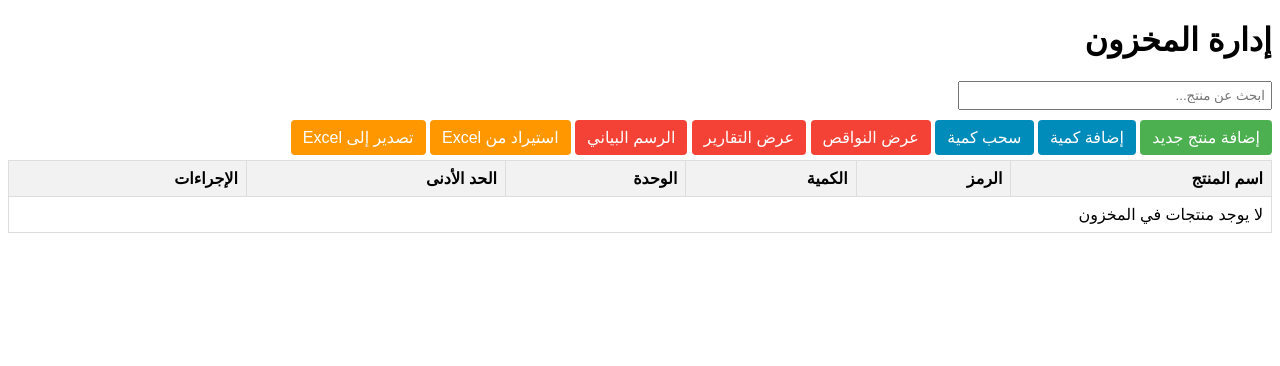
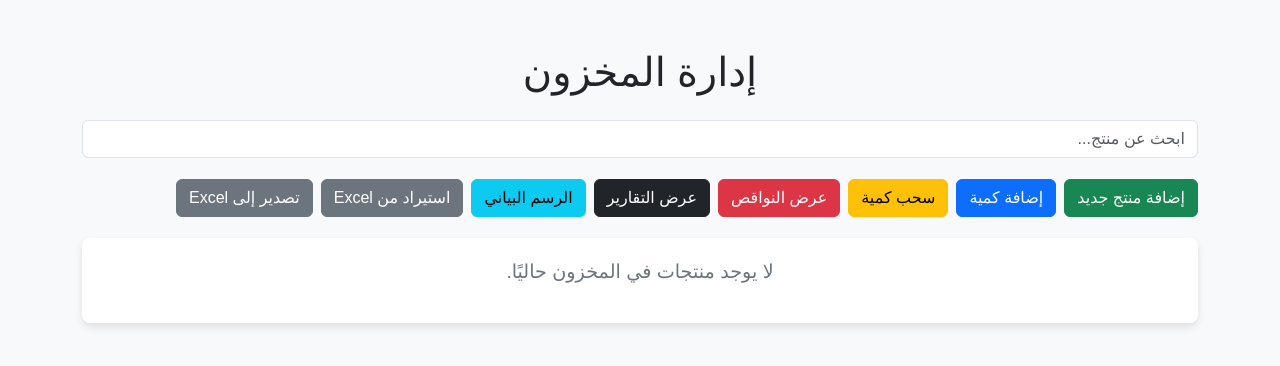
Before and after one commit to abuzain153/myproject, a Django app: template myapp/templates/myapp/product_list.html in a window 1280 px wide. Shown: the top 366 px of the page. Run offline with Django 5.2, Linux system fonts and the light colour scheme; the template is opened without the code that fills it, so the values that code supplies are empty.

Commit message:
Update product_list.html

```diff
--- a/myapp/templates/myapp/product_list.html
+++ b/myapp/templates/myapp/product_list.html
@@ -4,84 +4,60 @@
     <meta charset="UTF-8">
     <meta name="viewport" content="width=device-width, initial-scale=1.0">
     <title>إدارة المخزون</title>
+    <link href="https://cdn.jsdelivr.net/npm/bootstrap@5.3.0/dist/css/bootstrap.min.css" rel="stylesheet">
     <style>
-        /* ... (أنماط CSS كما هي) */
         body {
-            font-family: Arial, sans-serif;
-            direction: rtl; /* الاتجاه من اليمين لليسار */
+            font-family: 'Tajawal', sans-serif;
+            direction: rtl;
+            background-color: #f8f9fa;
         }
-        table {
-            width: 100%;
-            border-collapse: collapse;
+
+        .table-container {
+            background: #fff;
+            padding: 20px;
+            border-radius: 8px;
+            box-shadow: 0 4px 8px rgba(0, 0, 0, 0.1);
+        }
+
+        .btn-action {
+            margin: 5px 0;
+        }
+
+        .search-box {
             margin-bottom: 20px;
         }
-        th, td {
-            border: 1px solid #ddd;
-            padding: 8px;
-            text-align: right;
-        }
-        th {
-            background-color: #f2f2f2;
-        }
-        .search-box {
-            margin-bottom: 10px;
-        }
-        .search-box input {
-            width: 300px;
-            padding: 5px;
-        }
-        .btn {
-            display: inline-block;
-            padding: 8px 12px;
-            margin-bottom: 5px;
-            text-decoration: none;
-            border-radius: 4px;
-        }
-        .btn-add {
-            background-color: #4CAF50;
-            color: white;
-        }
-        .btn-action {
-            background-color: #008CBA;
-            color: white;
-        }
-        .btn-report {
-            background-color: #f44336;
-            color: white;
-        }
-        .btn-excel {
-            background-color: #ff9800;
-            color: white;
-        }
-        .btn-edit {
-            background-color: #2196F3;
-            color: white;
-        }
-        .btn-delete {
-            background-color: #f44336;
-            color: white;
+
+        .no-products {
+            text-align: center;
+            font-size: 1.2rem;
+            color: #6c757d;
         }
     </style>
 </head>
 <body>
 
-    <h1>إدارة المخزون</h1>
+<div class="container my-5">
+    <h1 class="text-center mb-4">إدارة المخزون</h1>
 
-    <div class="search-box">
-        <input type="text" id="searchInput" placeholder="ابحث عن منتج...">
+    <div class="mb-3 search-box">
+        <input type="text" id="searchInput" class="form-control" placeholder="ابحث عن منتج...">
     </div>
 
-    <a href="{% url 'add_product' %}" class="btn btn-add">إضافة منتج جديد</a>
-    <a href="{% url 'add_quantity' %}" class="btn btn-action">إضافة كمية</a>
-    <a href="{% url 'withdraw_quantity' %}" class="btn btn-action">سحب كمية</a>
-    <a href="{% url 'low_stock_products' %}" class="btn btn-report">عرض النواقص</a>
-    <a href="{% url 'show_reports' %}" class="btn btn-report">عرض التقارير</a>
-    <a href="{% url 'show_graph' %}" class="btn btn-report">الرسم البياني</a>
-    <a href="{% url 'import_excel' %}" class="btn btn-excel">استيراد من Excel</a>
-    <a href="{% url 'export_excel' %}" class="btn btn-excel">تصدير إلى Excel</a>
+    <div class="d-flex justify-content-start gap-2 mb-3">
+        <a href="{% url 'add_product' %}" class="btn btn-success btn-action">إضافة منتج جديد</a>
+        <a href="{% url 'add_quantity' %}" class="btn btn-primary btn-action">إضافة كمية</a>
+        <a href="{% url 'withdraw_quantity' %}" class="btn btn-warning btn-action">سحب كمية</a>
+        <a href="{% url 'low_stock_products' %}" class="btn btn-danger btn-action">عرض النواقص</a>
+        <a href="{% url 'show_reports' %}" class="btn btn-dark btn-action">عرض التقارير</a>
+        <a href="{% url 'show_graph' %}" class="btn btn-info btn-action">الرسم البياني</a>
+        <a href="{% url 'import_excel' %}" class="btn btn-secondary btn-action">استيراد من Excel</a>
+        <a href="{% url 'export_excel' %}" class="btn btn-secondary btn-action">تصدير إلى Excel</a>
+    </div>
 
-    <table>
-        <thead>
+    <div class="table-container">
+        {% if products %}
+            <table class="table table-striped table-hover">
+                <thead class="table-primary">
                     <tr>
                         <th>اسم المنتج</th>
                         <th>الرمز</th>
@@ -100,18 +76,20 @@
                             <td>{{ product.unit }}</td>
                             <td>{{ product.min_stock }}</td>
                             <td>
-                    <a href="{% url 'edit_product' product.id %}" class="btn btn-edit">تعديل</a>
-                    <a href="{% url 'delete_product' product.id %}" class="btn btn-delete" onclick="return confirm('هل أنت متأكد من الحذف؟');">حذف</a>
+                                <a href="{% url 'edit_product' product.id %}" class="btn btn-sm btn-primary">تعديل</a>
+                                <a href="{% url 'delete_product' product.id %}" class="btn btn-sm btn-danger" onclick="return confirm('هل أنت متأكد من الحذف؟');">حذف</a>
                             </td>
-            </tr>
-            {% empty %}
-            <tr>
-                <td colspan="6">لا يوجد منتجات في المخزون</td>
                         </tr>
                     {% endfor %}
                 </tbody>
             </table>
+        {% else %}
+            <p class="no-products">لا يوجد منتجات في المخزون حاليًا.</p>
+        {% endif %}
+    </div>
+</div>
 
+<script src="https://cdn.jsdelivr.net/npm/bootstrap@5.3.0/dist/js/bootstrap.bundle.min.js"></script>
 <script>
     const searchInput = document.getElementById('searchInput');
     const table = document.getElementById('productTable');
@@ -131,11 +109,7 @@
                 }
             }
 
-                if (isMatch) {
-                    rows[i].style.display = '';
-                } else {
-                    rows[i].style.display = 'none';
-                }
+            rows[i].style.display = isMatch ? '' : 'none';
         }
     });
 </script>
```
Lines whose indentation alone changed are shown as unchanged.
